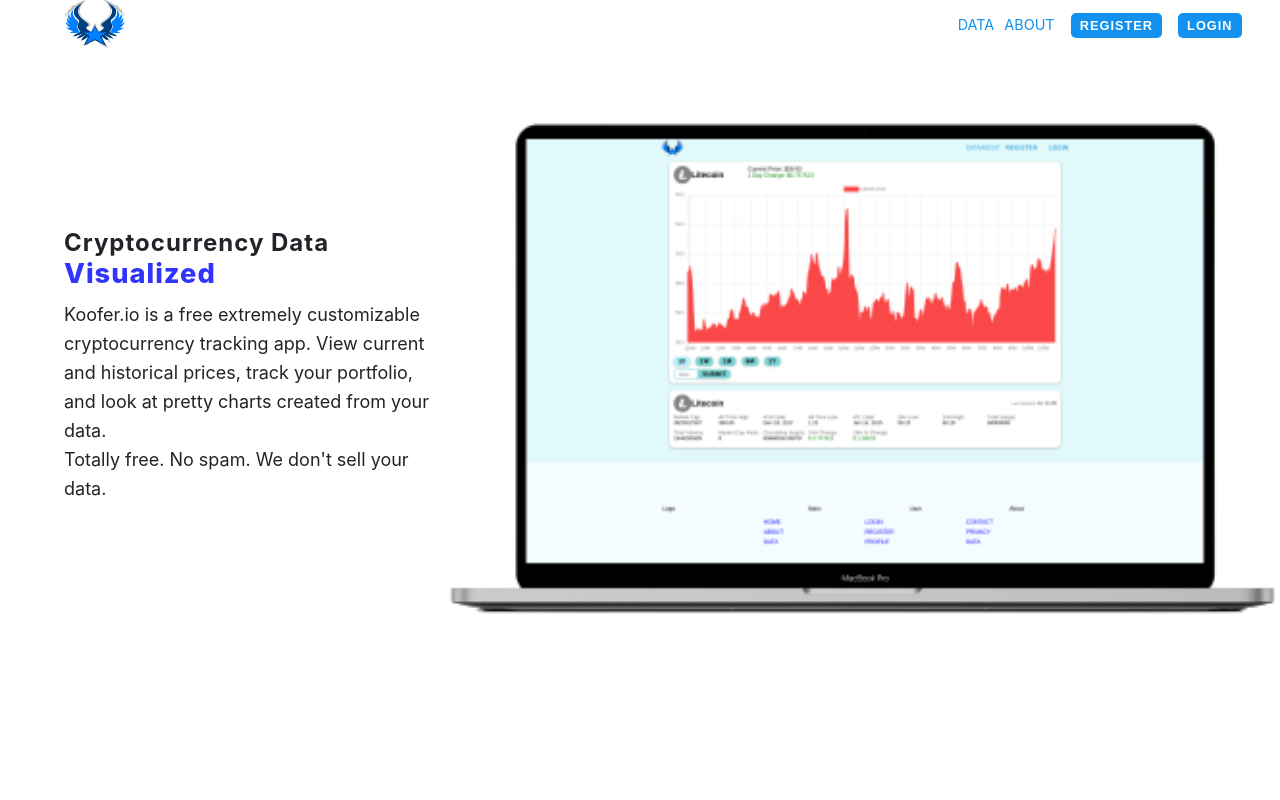
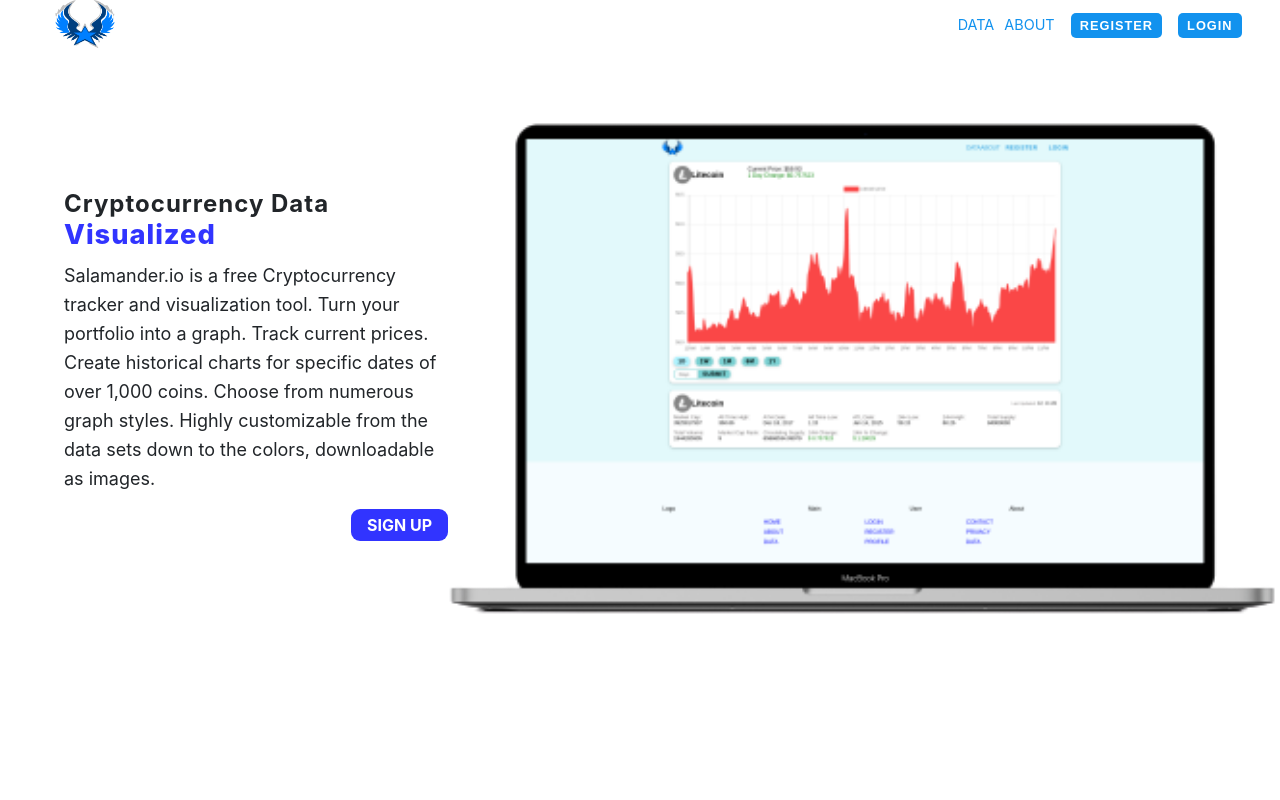
Before and after one commit to greenlightjohnny/crypto-chart, a React (Create React App) app: page /landing in a window 1280 px wide. Shown: the top 800 px of the page. Built offline with nearby package versions, Linux system fonts and the light colour scheme.

Commit message:
Added ability to download ChartJS canvas data as a png image. Sweet

```diff
--- a/src/components/AuthSwitch.js
+++ b/src/components/AuthSwitch.js
@@ -29,7 +29,7 @@
   return (
     <>
       {authContext.isAuthenticated ? (
-        <div>
+        <div className={Styles.auth}>
           <Link to="/secrets">Secret</Link>
           <button onClick={logout}>Log Out</button>
           <Link to="/user" alt="control panel">
@@ -37,7 +37,7 @@
           </Link>
         </div>
       ) : (
-        <div>
+        <div className={Styles.auth}>
           <Link to="/data">Data</Link>
           <Link to="/landing">About</Link>
           <button onClick={register}>Register</button>
--- a/src/components/Landing.js
+++ b/src/components/Landing.js
@@ -3,6 +3,8 @@
 import Laptop from "../images/laptop.png"
 import Community from "./landingcomponents/Community"
 import Doughnut from "./landingcomponents/LandingDoughnut"
+import Button from "../utils/Button"
+import AnchorButton from "../utils/AnchorButton"
 const Landing = () => {
   return (
     <>
@@ -14,11 +16,14 @@
               <span className={Styles.high}>Visualized</span>
             </h2>
             <p>
-              Koofer.io is a free extremely customizable cryptocurrency tracking
-              app. View current and historical prices, track your portfolio, and
-              look at pretty charts created from your data. <br></br>
-              Totally free. No spam. We don't sell your data.
+              Salamander.io is a free Cryptocurrency tracker and visualization
+              tool. Turn your portfolio into a graph. Track current prices.
+              Create historical charts for specific dates of over 1,000 coins.
+              Choose from numerous graph styles. Highly customizable from the
+              data sets down to the colors, downloadable as images.
             </p>
+
+            <AnchorButton goto="/register" mycolor="#3134ff" text="Sign Up" />
           </div>
           <div className={Styles.flexItem}>
             <div className={Styles.imgContainer}>
--- a/src/components/landingcomponents/LandingDoughnut.js
+++ b/src/components/landingcomponents/LandingDoughnut.js
@@ -6,6 +6,17 @@
 
 const LandingDoughnut = () => {
   const chartRef = useRef()
+
+  const handleDownload = (e) => {
+    e.preventDefault()
+    let canvas = chartRef.current
+    let tagA = document.createElement("a")
+    document.body.appendChild(tagA)
+    tagA.href = canvas.toDataURL()
+    tagA.download = "Myimg.png"
+    tagA.click()
+    document.body.removeChild(tagA)
+  }
 
   useEffect(() => {
     if (chartRef && chartRef.current) {
@@ -20,6 +31,9 @@
   return (
     <div>
       <canvas ref={chartRef} id="myChart" height={300} width={300} />
+      <a onClick={handleDownload} download="Chart.jpg">
+        Download
+      </a>
     </div>
   )
 }
--- a/src/styles/authswitch.module.scss
+++ b/src/styles/authswitch.module.scss
@@ -1,3 +1,4 @@
+.auth {
   button {
     background-color: #1292ee;
     color: #fff;
@@ -16,3 +17,4 @@
 
     //font-weight: bold;
   }
+}
--- /dev/null
+++ b/src/styles/button.module.scss
@@ -0,0 +1,22 @@
+.button {
+  background-color: #1292ee;
+  color: #fff;
+  font-size: 0.8rem;
+  padding: 5px 9px;
+  border-radius: 5px;
+  margin-left: 7x;
+  margin-right: 0;
+}
+
+.buttonA {
+  display: block;
+  background-color: #1292ee;
+  max-width: fit-content;
+  color: #fff;
+  font-weight: bold;
+  font-size: 1rem;
+  padding: 6px 16px;
+  border-radius: 9px;
+  margin-left: auto;
+  margin-top: 1rem;
+}
--- /dev/null
+++ b/src/utils/AnchorButton.js
@@ -0,0 +1,18 @@
+import React from "react"
+import Styles from "../styles/button.module.scss"
+import { Link } from "react-router-dom"
+
+const AnchorButton = ({ color, text, mycolor, goto }) => {
+  return (
+    <Link
+      to={goto}
+      alt={text}
+      style={{ background: mycolor }}
+      className={Styles.buttonA}
+    >
+      {text}
+    </Link>
+  )
+}
+
+export default AnchorButton
--- /dev/null
+++ b/src/utils/Button.js
@@ -0,0 +1,8 @@
+import React from "react"
+import Styles from "../styles/button.module.scss"
+
+const Button = ({ color, text, goto }) => {
+  return <button className={Styles.button}>{text}</button>
+}
+
+export default Button
```
Lines whose indentation alone changed are shown as unchanged.
